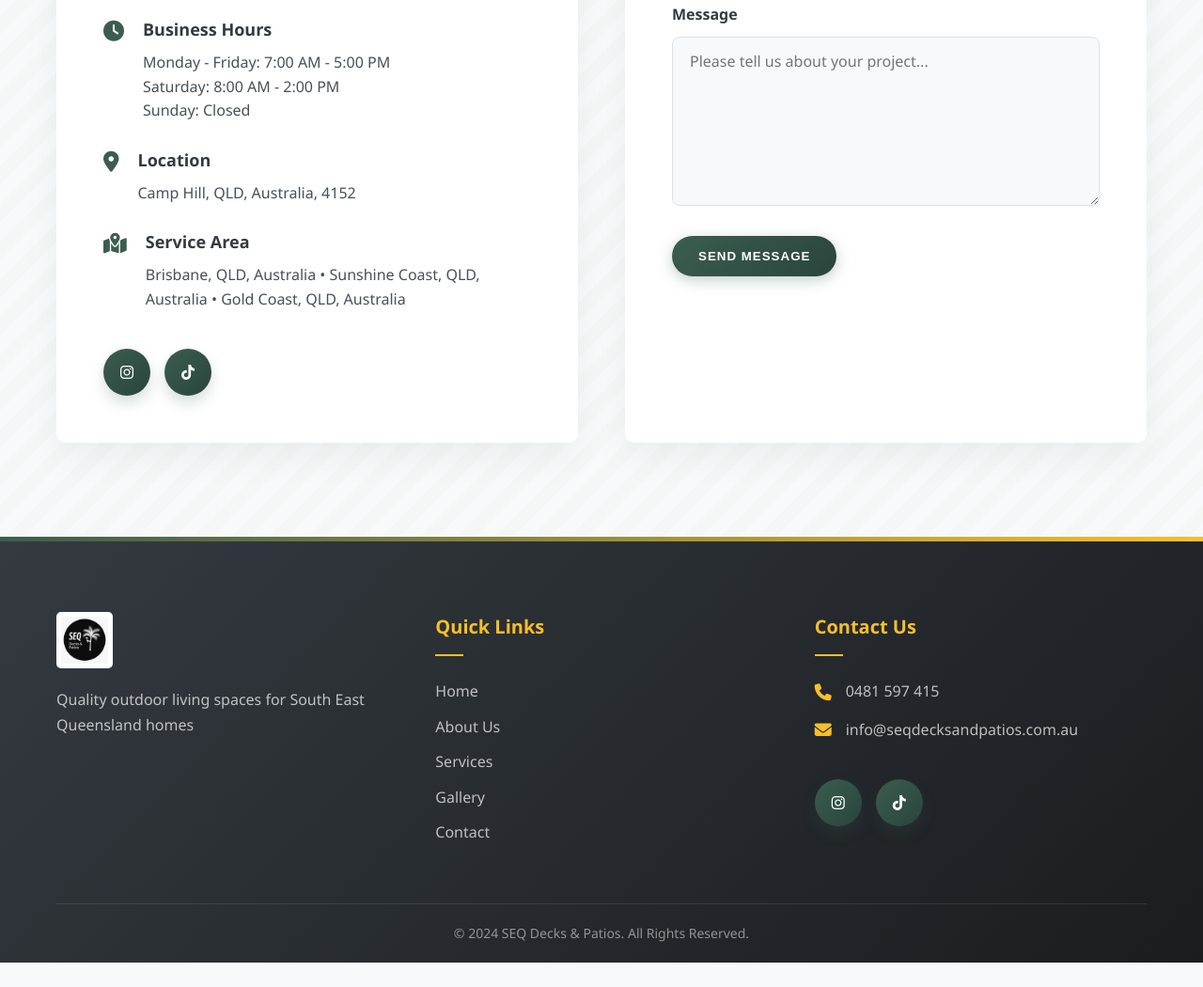
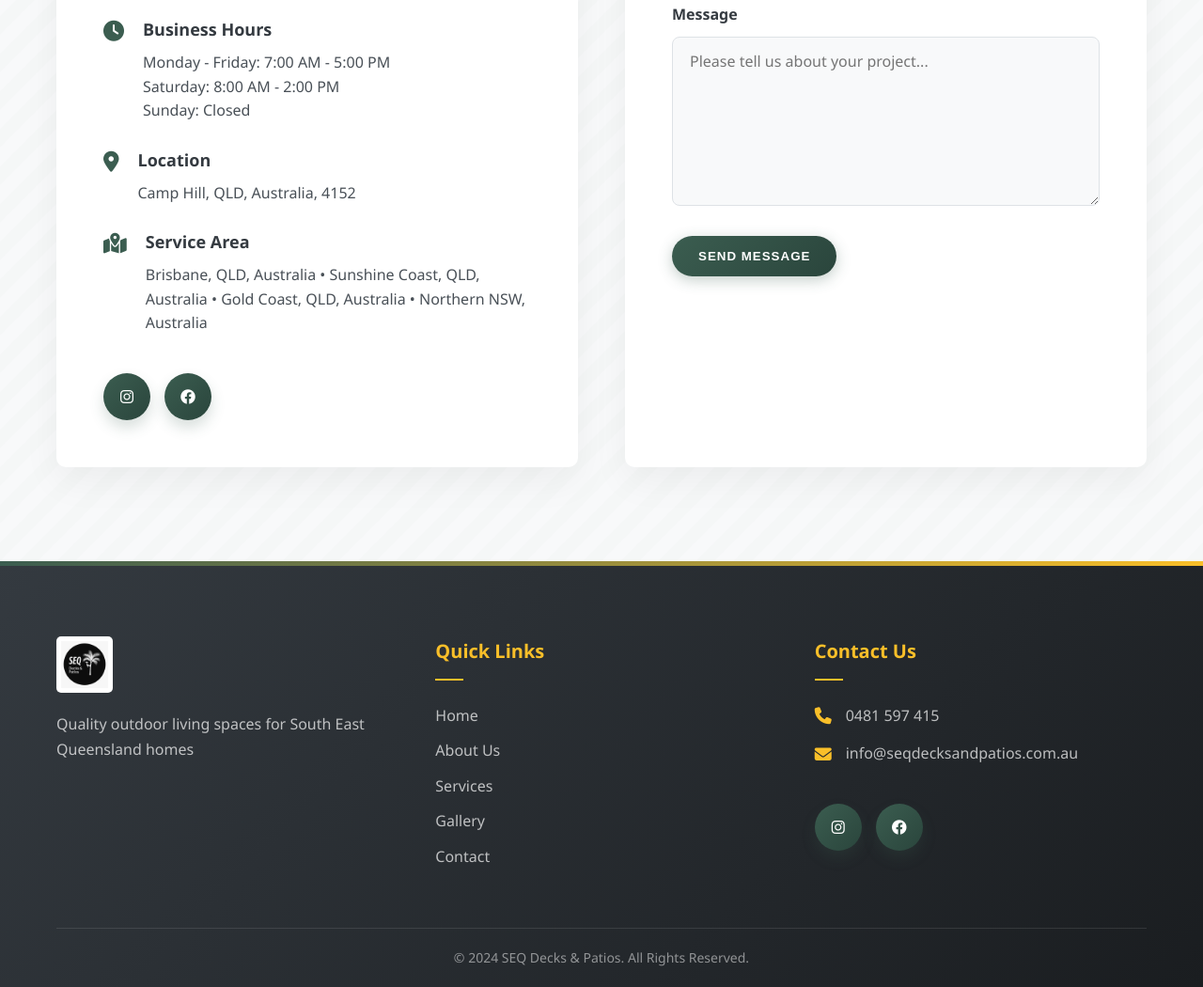
Before and after one commit to Salemal-nahdi/SEQ-Decks-Patios-Web, a plain HTML site: page index.html in a window 1280 px wide. Shown: the part 7314-8364 px from the top of the page at 94% size. Before the commit the page ends 8338 px from the top, so only its background shows below. Drawn offline with Linux system fonts and the light colour scheme.

Commit message:
Updated social links to Facebook and added Northern NSW to service area

```diff
--- a/index.html
+++ b/index.html
@@ -312,13 +312,13 @@
                         <i class="fas fa-map-marked-alt"></i>
                         <div class="detail-text">
                             <h4>Service Area</h4>
-                            <p>Brisbane, QLD, Australia • Sunshine Coast, QLD, Australia • Gold Coast, QLD, Australia</p>
+                            <p>Brisbane, QLD, Australia • Sunshine Coast, QLD, Australia • Gold Coast, QLD, Australia • Northern NSW, Australia</p>
                         </div>
                     </div>
 
                     <div class="social-icons">
                         <a href="https://www.instagram.com/seqdecksandpatios" target="_blank"><i class="fab fa-instagram"></i></a>
-                        <a href="https://www.tiktok.com/@seqcarpentry" target="_blank"><i class="fab fa-tiktok"></i></a>
+                        <a href="https://www.facebook.com/profile.php?id=100080823897959" target="_blank"><i class="fab fa-facebook"></i></a>
                     </div>
                 </div>
 
@@ -390,7 +390,7 @@
                     <p><i class="fas fa-envelope"></i> info@seqdecksandpatios.com.au</p>
                     <div class="social-icons">
                         <a href="https://www.instagram.com/seqdecksandpatios" target="_blank"><i class="fab fa-instagram"></i></a>
-                        <a href="https://www.tiktok.com/@seqcarpentry" target="_blank"><i class="fab fa-tiktok"></i></a>
+                        <a href="https://www.facebook.com/profile.php?id=100080823897959" target="_blank"><i class="fab fa-facebook"></i></a>
                     </div>
                 </div>
             </div>
```
